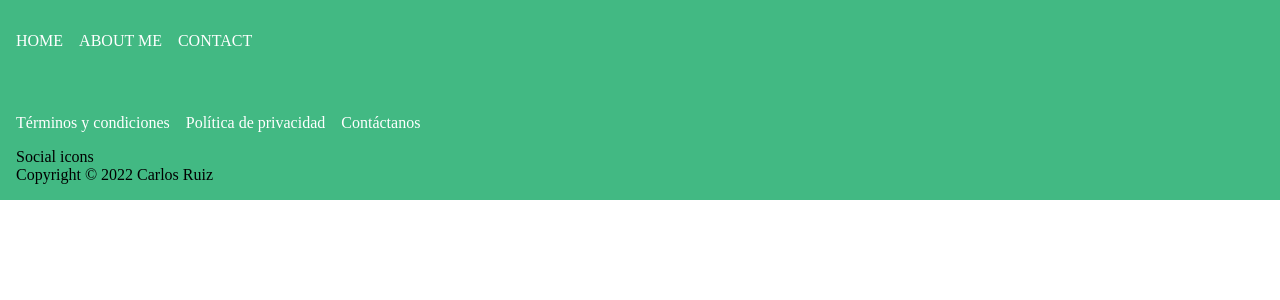
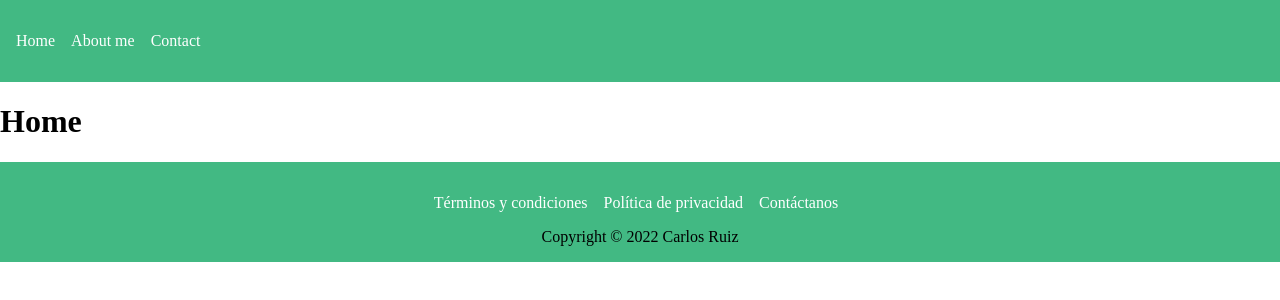
Before and after one commit to carlos-ruiz/carlos-ruiz-website, a Vue app: page / in a window 1280 px wide. Shown: the top 300 px of the page. Built offline with nearby package versions, Linux system fonts and the light colour scheme.

Commit message:
CRW-1. Adding some pages

```diff
--- a/src/App.vue
+++ b/src/App.vue
@@ -7,6 +7,7 @@
 
 <template>
   <NavigationBar />
+  <router-view></router-view>
   <Footer />
 </template>
 
@@ -62,9 +63,5 @@
         color: var(--primary-text-color);
       }
     }
-
-    header & a {
-      text-transform: uppercase;
-    }
   }
 </style>
--- a/src/components/Footer.vue
+++ b/src/components/Footer.vue
@@ -8,8 +8,9 @@
           <li><a href="#">Contáctanos</a></li>
         </ul>
       </nav>
-      <div class="social">Social icons</div>
-      <div class="disclaimer">Copyright &copy; {{new Date().getFullYear()}} Carlos Ruiz</div>
+      <div class="disclaimer">
+        Copyright &copy; {{ new Date().getFullYear() }} Carlos Ruiz
+      </div>
     </div>
   </footer>
 </template>
@@ -18,9 +19,17 @@
   footer {
     background-color: #42b983;
     padding: 16px;
+    text-align: center;
 
     nav {
       padding: 0;
+
+      ul {
+        justify-content: center;
+      }
+    }
+
+    .disclaimer {
     }
   }
 </style>
--- a/src/main.ts
+++ b/src/main.ts
@@ -1,4 +1,17 @@
 import { createApp } from 'vue'
-import App from './App.vue'
+import { createRouter, createWebHistory } from 'vue-router'
+import App from '@/App.vue'
+import Home from '@/views/Home.vue'
+import About from '@/views/About.vue'
 
-createApp(App).mount('#app')
+const router = createRouter({
+  history: createWebHistory(),
+  routes: [
+    { path: '/', name: 'Home', component: Home },
+    { path: '/about', name: 'About', component: About }
+  ]
+})
+
+createApp(App)
+  .use(router)
+  .mount('#app')
--- /dev/null
+++ b/src/views/About.vue
@@ -0,0 +1,3 @@
+<template>
+  <h1>About</h1>
+</template>
--- /dev/null
+++ b/src/views/Home.vue
@@ -0,0 +1,3 @@
+<template>
+  <h1>Home</h1>
+</template>
--- a/vite.config.ts
+++ b/vite.config.ts
@@ -1,7 +1,14 @@
 import { defineConfig } from 'vite'
 import vue from '@vitejs/plugin-vue'
 
+const path = require('path')
+
 // https://vitejs.dev/config/
 export default defineConfig({
+  resolve: {
+    alias: {
+      '@': path.resolve(__dirname, './src')
+    }
+  },
   plugins: [vue()]
 })
```
Also changed, not shown: jsconfig.json (added, +11 -0 lines).
